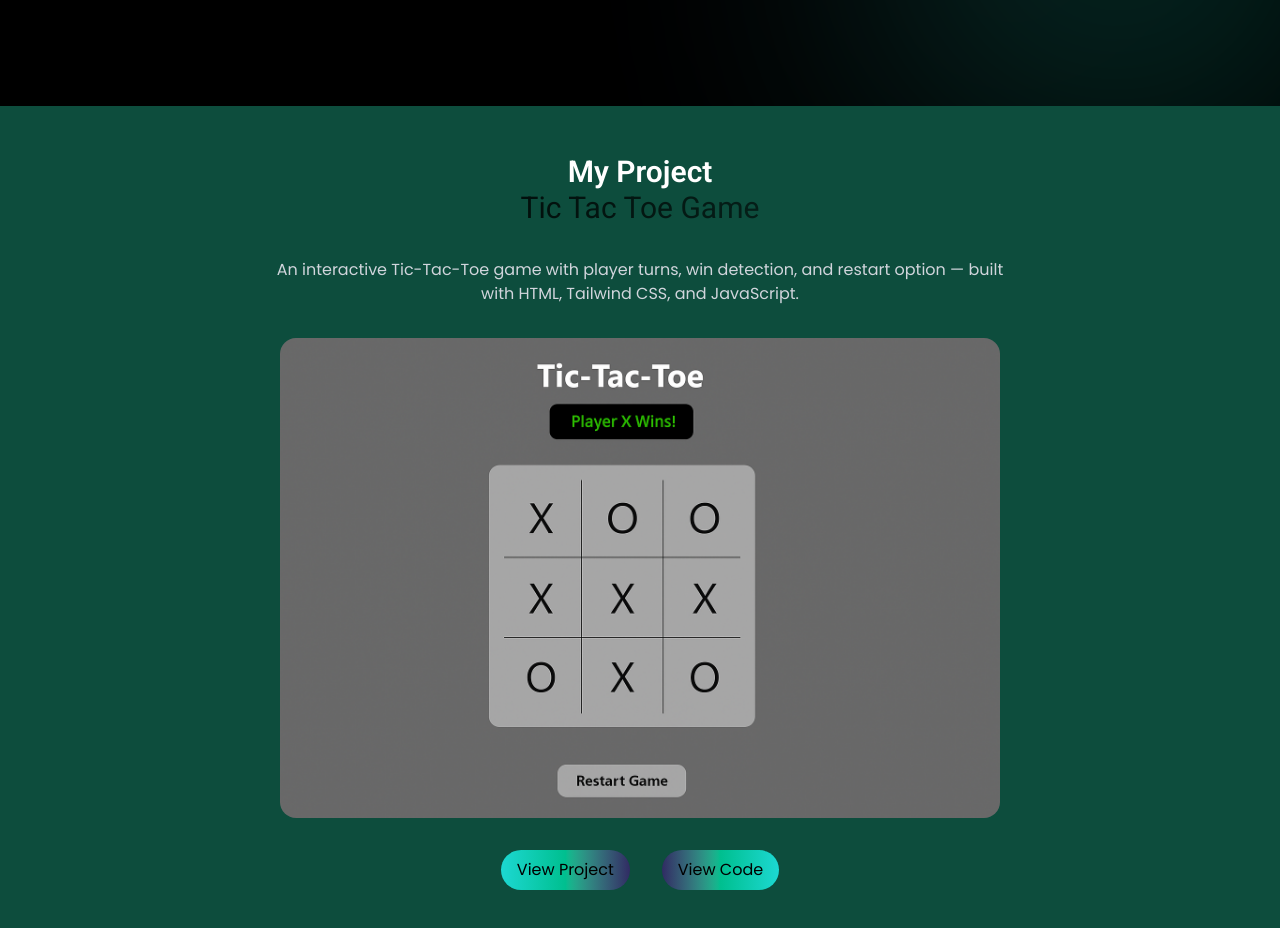
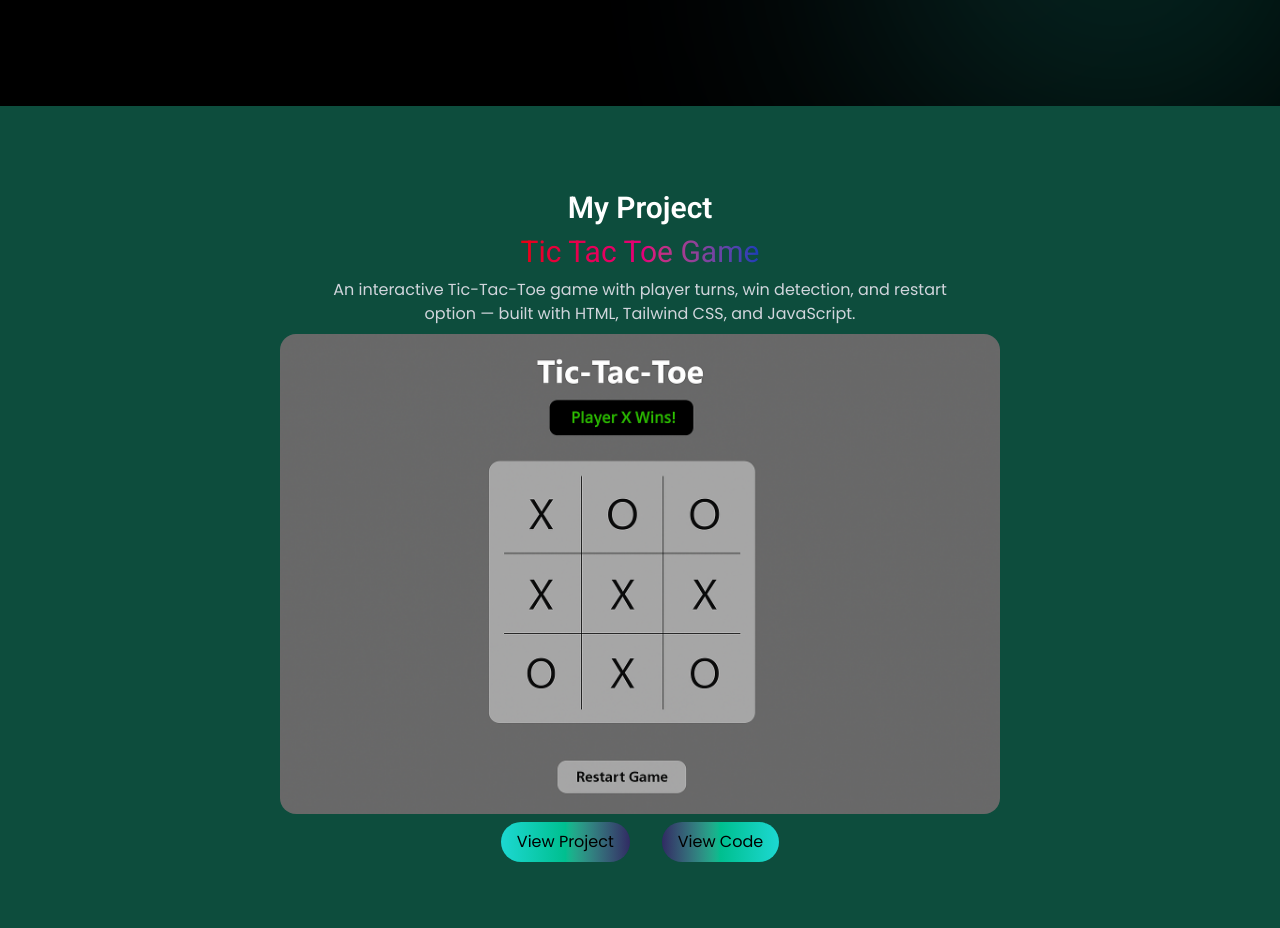
Before and after one commit to Purbey2001/animated_portfolio_website, a React (Vite) app: page / in a window 1280 px wide. Shown: the part 2294-3222 px from the top of the page. Built offline with nearby package versions, Linux system fonts and the light colour scheme.

Commit message:
update resume

```diff
--- a/src/pages/Projects.jsx
+++ b/src/pages/Projects.jsx
@@ -59,14 +59,14 @@ const Projects = () => {
       backgroundColor: activeProject.bgColor,
       transition: 'all 0.5s ease-in-out'
     }}>
-      <div className="sticky top-0 h-screen flex flex-col items-center justify-center">
-        <h2 className="text-3xl font-semibold z-10 text-center mt-4 md:mt-8">
+      <div className="sticky top-0 h-screen flex flex-col items-center justify-center md:pt-10 ">
+        <h2 className="text-3xl font-semibold z-10 text-center ">
           My Project
         </h2>
-        <div className="w-[85%] max-w-[1260px] flex flex-col items-center gap-4 md:gap-8">
+        <div className="w-[85%] max-w-[1260px] flex flex-col items-center mt-2 gap-2">
           <h3 className="text-3xl text-transparent bg-clip-text
-          bg-linear-to-r from-black/80 to-black/60">{activeProject.title}</h3>
-          <p className="text-center lg:w-[70%] text-gray-300">{activeProject.description}</p>
+          bg-linear-to-r from-red-600 via-pink-600 to-blue-800">{activeProject.title}</h3>
+          <p className="text-center lg:w-[60%] text-gray-300">{activeProject.description}</p>
           <img src={activeProject.desktopImageUrl} className="h-[60vh] object-contain hidden md:block rounded-2xl"/>
           <img src={activeProject.mobileImageUrl} className="h-[50vh] object-contain md:hidden rounded-2xl"/>
           <div className="flex gap-4 lg:gap-8">
```
Also changed, not shown: 1 other file (tests, documents, lock files or other folders).
